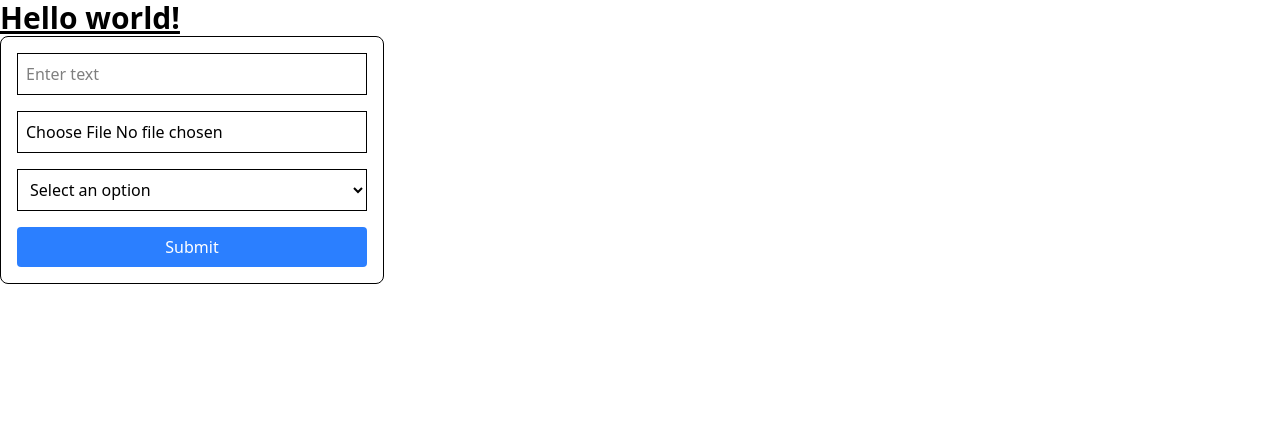
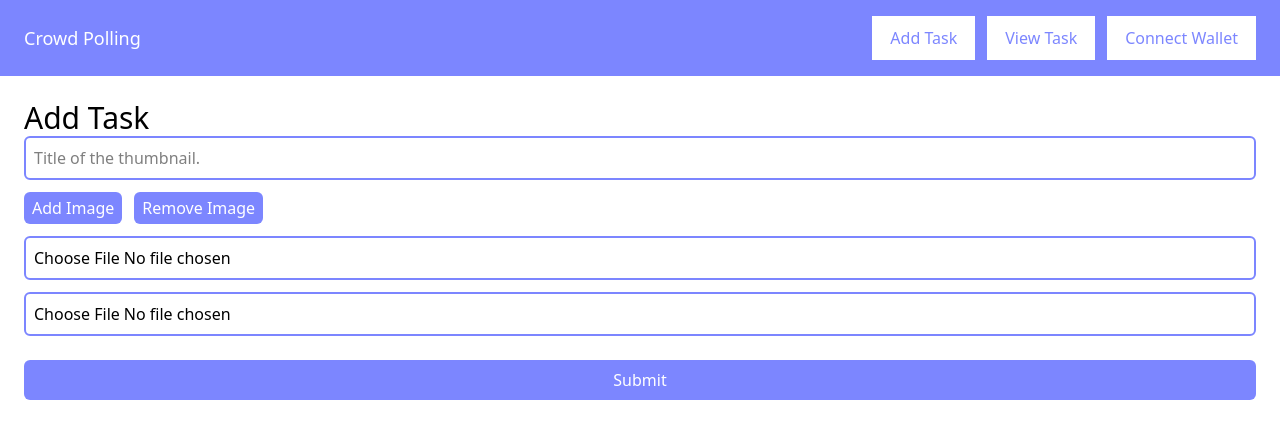
Before and after one commit to harshgupta20/decentralized-crowd-polling, a React (Vite) app in the folder frontend/: page /user/add-task in a window 1280 px wide. Shown: the top 438 px of the page. Built offline with nearby package versions, Linux system fonts and the light colour scheme; no server answers.

Commit message:
add task basic UI done with dynamic image upload option

```diff
--- a/frontend/src/App.jsx
+++ b/frontend/src/App.jsx
@@ -1,14 +1,23 @@
 import React from 'react';
 import Form from './pages/Form';
+import Navbar from './components/Navbar';
+import { BrowserRouter as Router, Routes, Route } from "react-router-dom";
+import AddTask from './pages/user/AddTask';
+import ViewTasks from './pages/user/ViewTasks';
+import Home from './pages/Home';
 
 const App = () => {
   return (
     <>
-
-    <h1 className="text-3xl font-bold underline">
-      Hello world!
-    </h1>
-    <Form />
+      <Router>
+        <Navbar />
+        <Routes>
+          <Route element={<Home />} path='/' />
+          <Route element={<AddTask />} path='/user/add-task' />
+          <Route element={<ViewTasks />} path='/user/view-tasks' />
+        </Routes>
+      </Router>
+      {/* <Form /> */}
     </>
   )
 }
--- /dev/null
+++ b/frontend/src/components/Navbar.jsx
@@ -0,0 +1,43 @@
+import React from 'react'
+import { Link } from 'react-router-dom';
+
+const Navbar = () => {
+
+    const MENU_OPTION = [
+        {
+            name: "Add Task",
+            route: "/user/add-task",
+            callBackFunction: () => { console.log("Callback function called."); }
+        },
+        {
+            name: "View Task",
+            route: "/user/view-tasks",
+            callBackFunction: () => { console.log("Callback function called."); }
+        }
+    ]
+
+    return (
+        <>
+            <nav className='bg-indigo-400 text-white py-4 px-6 flex justify-between items-center'>
+                <p className='text-lg'>Crowd Polling</p>
+
+                <ul className='flex gap-3'>
+                    {
+                        MENU_OPTION?.map((option, key) => {
+                            return (
+                                <li key={key} className='px-4 py-2 bg-white text-indigo-400 border-2 border-white cursor-pointer hover:bg-indigo-400 hover:text-white'>
+                                    <Link to={option?.route}>
+                                        {option?.name}
+                                    </Link>
+                                </li>
+                            )
+                        })
+                    }
+                    <li className='px-4 py-2 bg-white text-indigo-400 border-2 border-white cursor-pointer hover:bg-indigo-400 hover:text-white'>Connect Wallet</li>
+                </ul>
+            </nav>
+        </>
+    )
+}
+
+export default Navbar
--- /dev/null
+++ b/frontend/src/pages/Home.jsx
@@ -0,0 +1,9 @@
+import React from 'react'
+
+const Home = () => {
+  return (
+    <div>Home</div>
+  )
+}
+
+export default Home
--- /dev/null
+++ b/frontend/src/pages/user/AddTask.jsx
@@ -0,0 +1,82 @@
+import React, { useState } from 'react'
+
+const AddTask = () => {
+    // Initialize state with an array of 2 empty image objects
+    const [imageInputs, setImageInputs] = useState([null, null]);
+
+    // Function to handle adding a new image input
+    const addImageInput = () => {
+        setImageInputs([...imageInputs, null]);
+    };
+
+    // Function to handle removing an image input
+    const removeImageInput = () => {
+        if (imageInputs.length > 2) {
+            setImageInputs(imageInputs.slice(0, -1));
+        }
+    };
+
+    // Function to handle image input change (convert image to base64)
+    const handleImageChange = (e, index) => {
+        const file = e.target.files[0];
+        if (file) {
+            const reader = new FileReader();
+            reader.onloadend = () => {
+                const newImageInputs = [...imageInputs];
+                newImageInputs[index] = reader.result;  // Store base64 image data
+                setImageInputs(newImageInputs);
+            };
+            reader.readAsDataURL(file);  // Convert image to base64
+        }
+    };
+
+    // Handle form submission
+    const handleSubmit = (e) => {
+        e.preventDefault();
+
+        // Prepare the data to send to the API
+        const data = {
+            title: e.target.title.value,
+            images: imageInputs.filter(image => image !== null)  // Only include non-null base64 images
+        };
+
+        console.log('Sending data to API:', data);
+
+        // Here you would send `data` to your API (using fetch or axios)
+    };
+
+    console.log("imageInputs", imageInputs)
+
+    return (
+        <div className='p-6'>
+            <h1 className='text-3xl'>Add Task</h1>
+            <form onSubmit={handleSubmit} className='flex flex-col gap-3'>
+                <input name='title' className='w-full p-2 border-2 border-indigo-400 rounded-md outline-none' type="text" placeholder='Title of the thumbnail.' />
+                <fieldset>
+                    <legend className='my-3'>
+                        <div className='flex gap-3'>
+                            <button disabled={imageInputs?.length >= 5 ? true : false} className='px-2 py-1 bg-indigo-400 text-white rounded-md' type="button" onClick={addImageInput}>Add Image</button>
+                            <button disabled={imageInputs?.length <= 2 ? true : false} className='px-2 py-1 bg-indigo-400 text-white rounded-md' type="button" onClick={removeImageInput}>Remove Image</button>
+                        </div>
+                    </legend>
+
+                    {imageInputs.map((image, index) => (
+                        <div key={index}>
+                            <input
+                                className='w-full p-2 mb-3 border-2 border-indigo-400 rounded-md outline-none'
+                                type="file"
+                                name={`image-${index}`}
+                                accept="image/*"
+                                onChange={(e) => handleImageChange(e, index)}
+                            />
+                        </div>
+                    ))}
+                </fieldset>
+
+                <button className='py-2 px-4 bg-indigo-400 text-white rounded-md' type="submit">Submit</button>
+            </form>
+        </div>
+    );
+}
+
+export default AddTask;
--- /dev/null
+++ b/frontend/src/pages/user/ViewTasks.jsx
@@ -0,0 +1,9 @@
+import React from 'react'
+
+const ViewTasks = () => {
+  return (
+    <div>ViewTask</div>
+  )
+}
+
+export default ViewTasks;
```
